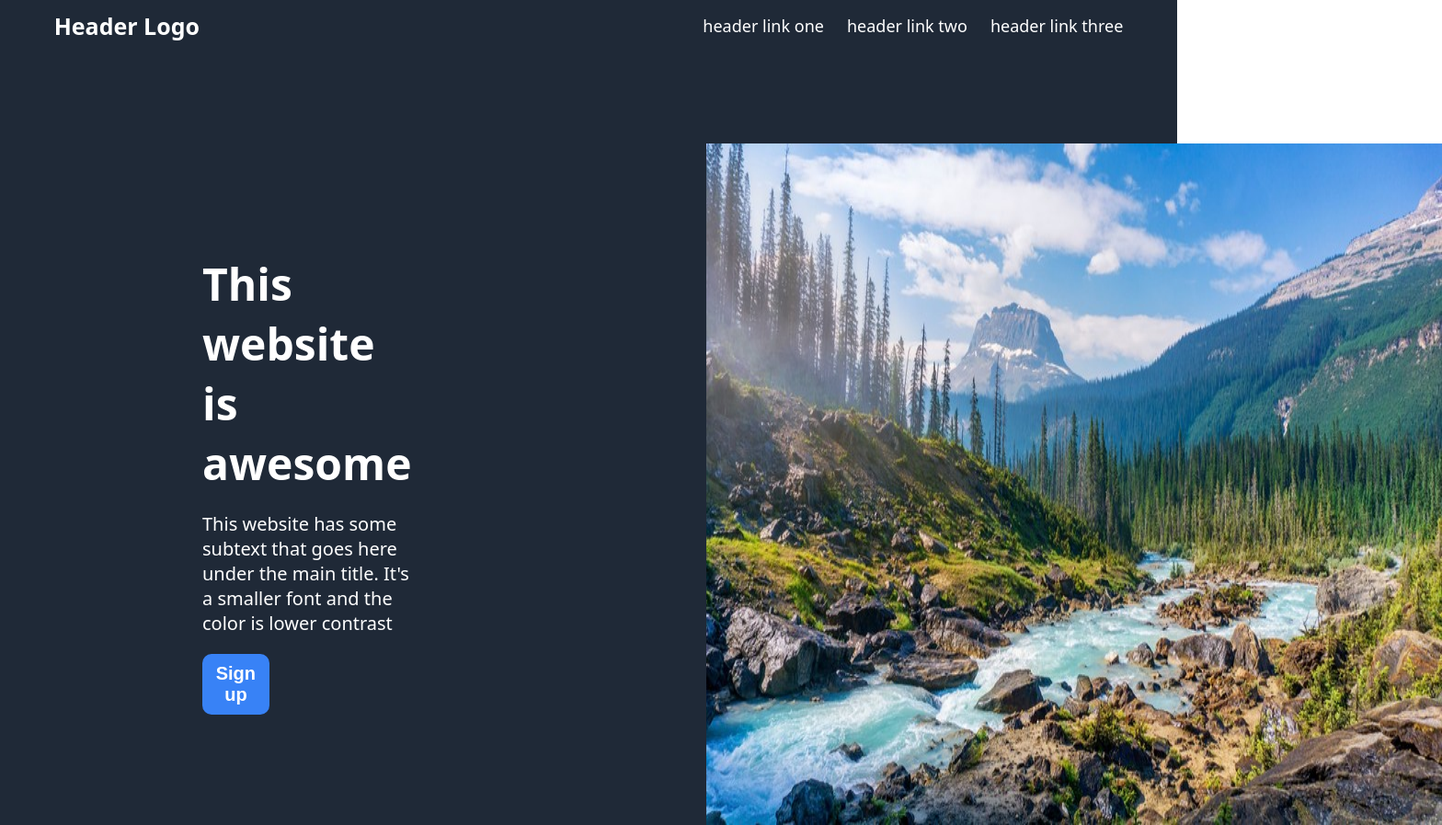
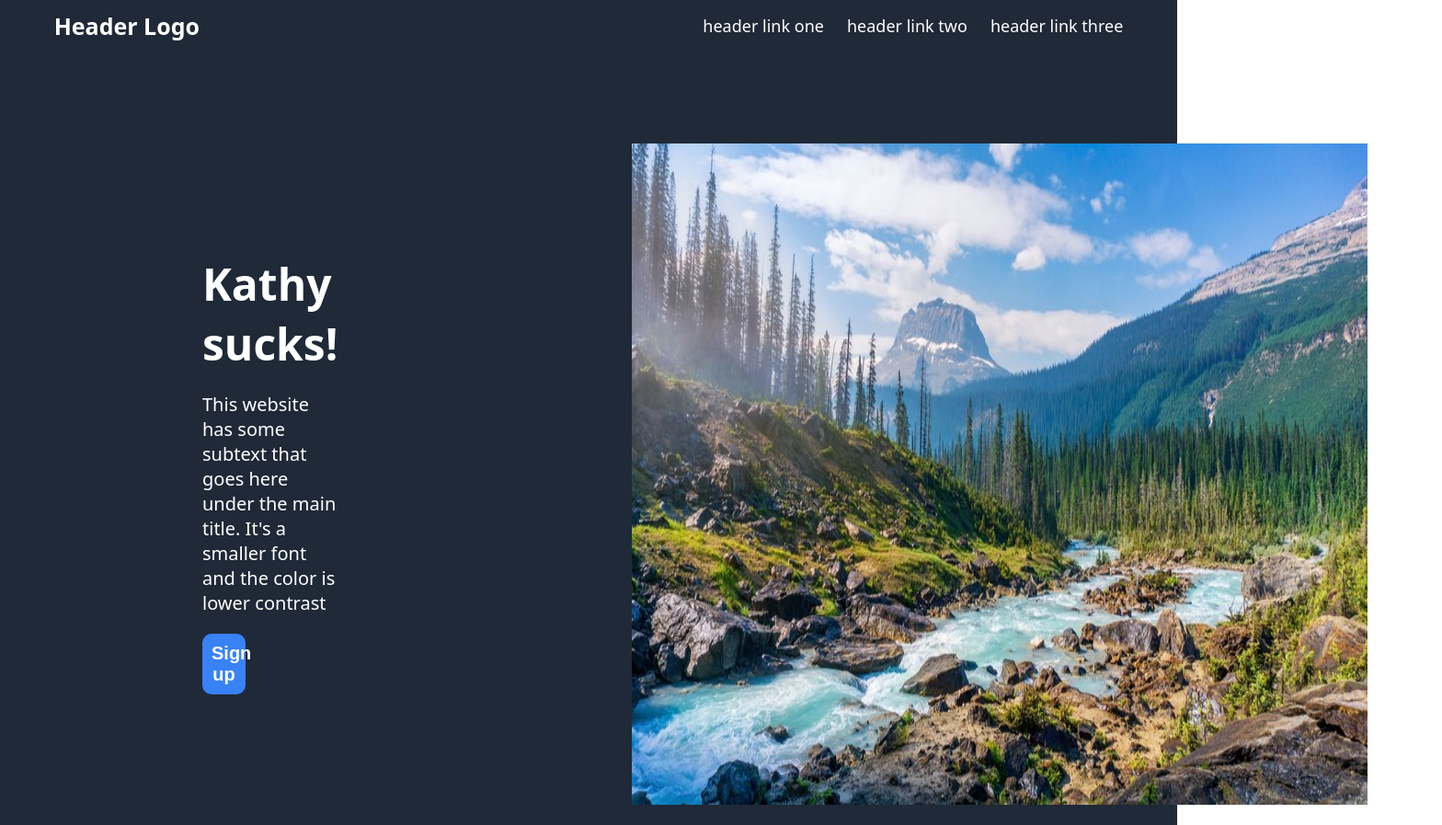
Before and after one commit to kevin-napi/odinwebsite, a plain HTML site: page index.html in a window 1280 px wide. Shown: the top 897 px of the page at 92% size, 1568 px wide, since content can reach past the window. Drawn offline with Linux system fonts and the light colour scheme.

Commit message:
Update index.html

```diff
--- a/index.html
+++ b/index.html
@@ -34,7 +34,7 @@
 
     <div class="header-below">
         <div class="header-below-txt-container">
-            <div class="header-below-awesome-text">This website is awesome</div>
+            <div class="header-below-awesome-text">Kathy sucks!</div>
             <p class="header-below-text">This website has some subtext that goes here under the main title. It's a smaller font and the color is lower contrast</p>
             <button class="signup-button">Sign up</button>
         </div>
```
